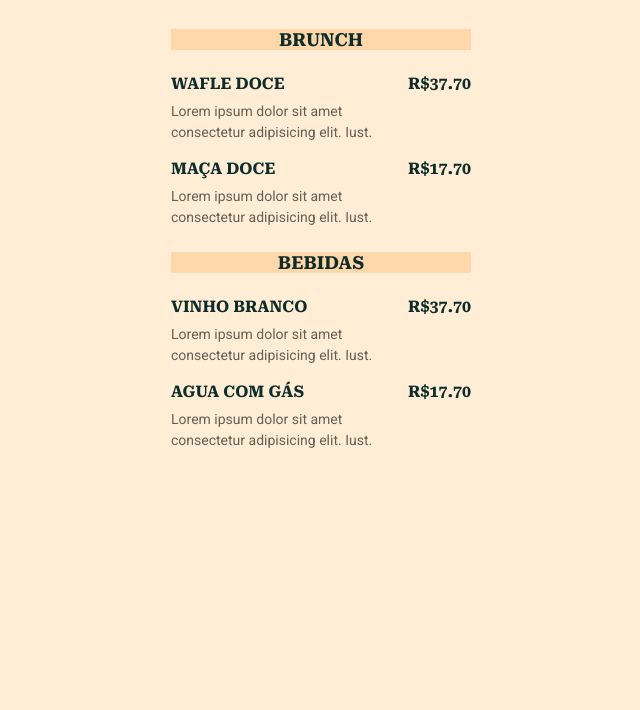
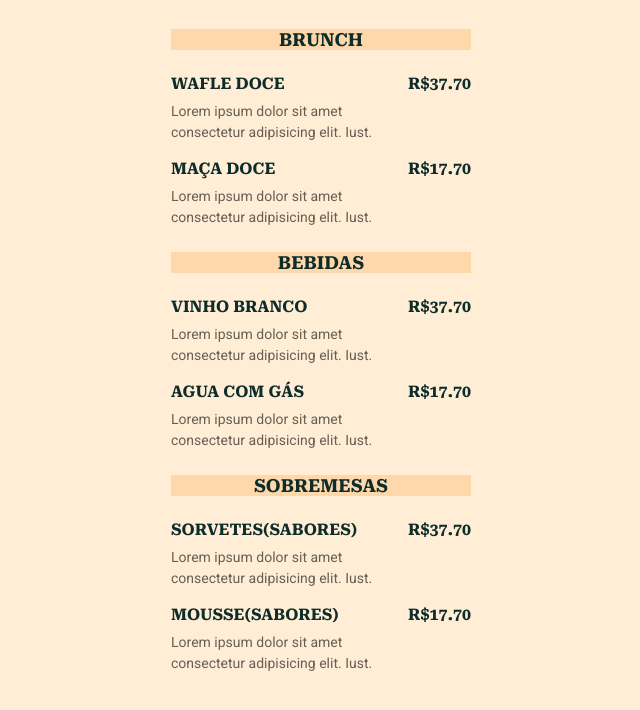
Before and after one commit to Madou-bot/maratona-explorer-3.0, a plain HTML site: page index.html in a window 1280 px wide. Shown: the part 88-798 px from the top of the page, without its empty margins (319-959 px from the left). Drawn offline with Linux system fonts and the light colour scheme; a script that the page names is missing.

Commit message:
sobremesas has been add

```diff
--- a/index.html
+++ b/index.html
@@ -78,6 +78,35 @@
 
     </section>
 
+    <section>
+      <h2>Sobremesas</h2>
+
+      <ul>
+        <li>
+          <div class="details">
+            <h3 class="product-title">Sorvetes(Sabores)</h3>
+            <p description="">
+              Lorem ipsum dolor sit amet consectetur adipisicing elit. Iust.
+            </p>
+          </div>
+          <strong class="price">
+          R$37.70
+        </strong>
+        </li>
+        <li>
+          <div class="details">
+            <h3 class="product-title">Mousse(Sabores)</h3>
+            <p description="">
+              Lorem ipsum dolor sit amet consectetur adipisicing elit. Iust.
+            </p>
+          </div>
+          <strong class="price">
+          R$17.70
+        </strong>
+        </li>
+      </ul>
+
+    </section>
   </body>
 
 </html>
```
